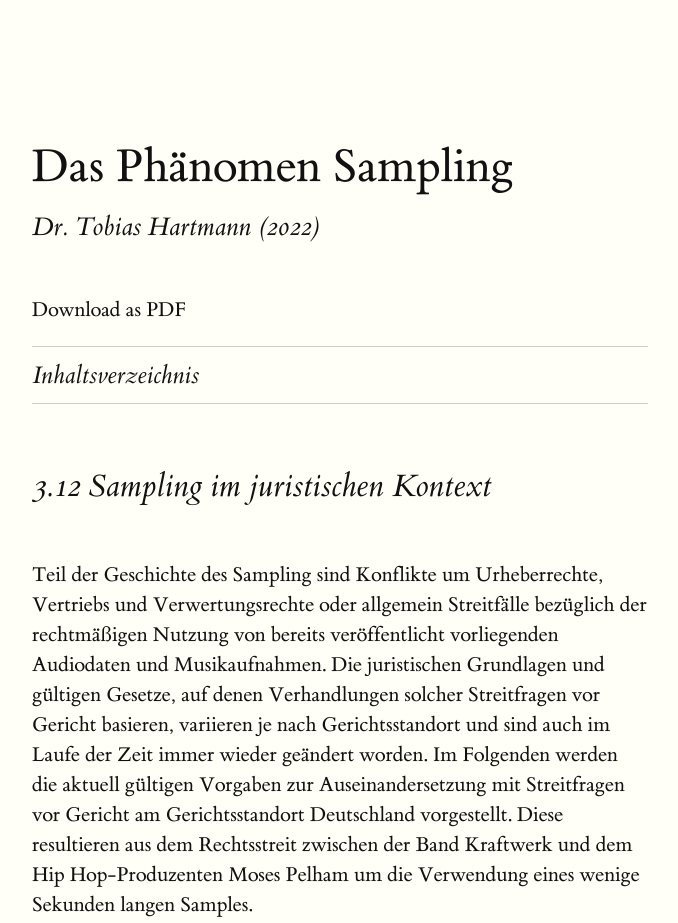
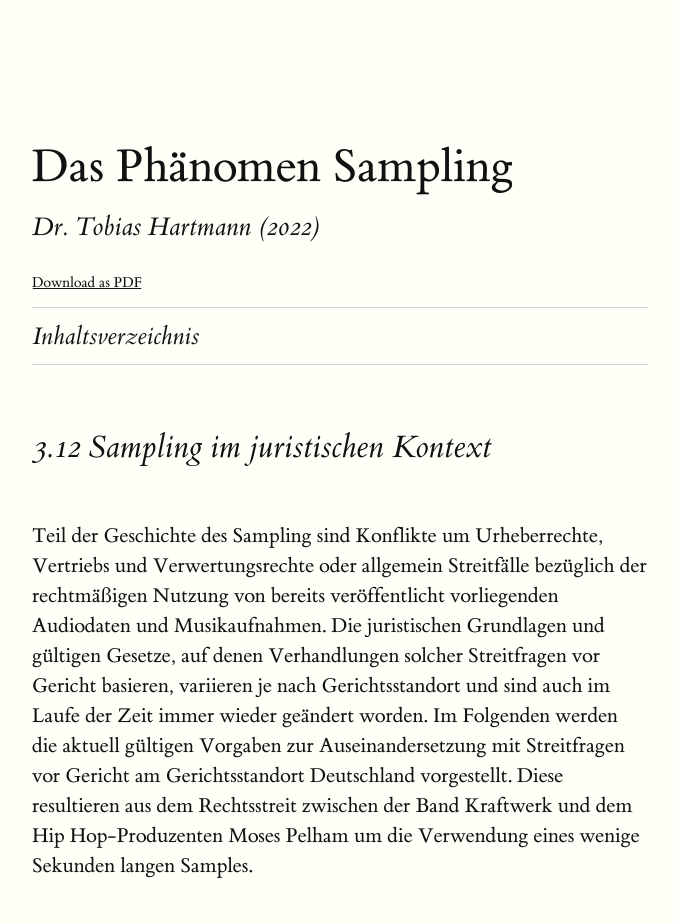
Before and after one commit to tob-har/phaenomen-sampling-web, a plain HTML site: page index.html in a window 1280 px wide. Shown: the top 923 px of the page, without its empty margins (128-806 px from the left). Drawn offline with Linux system fonts and the light colour scheme; files whose address does not match are found by name.

Commit message:
Update index.html

```diff
--- a/index.html
+++ b/index.html
@@ -38,7 +38,7 @@
         <h1 id="das-phaenomen-sampling">Das Phänomen Sampling</h1>
         <p class="subtitle">Dr. Tobias Hartmann (2022)</p>
         <br>
-        <a href="https://hildok.bsz-bw.de/files/1343/MMD_05_Hartmann.pdf" download><p>Download as PDF</p></a>
+        <a href="https://hildok.bsz-bw.de/files/1343/MMD_05_Hartmann.pdf" download>Download as PDF</a>
 
 
         <!-- The TOC will be places here!-->
```
